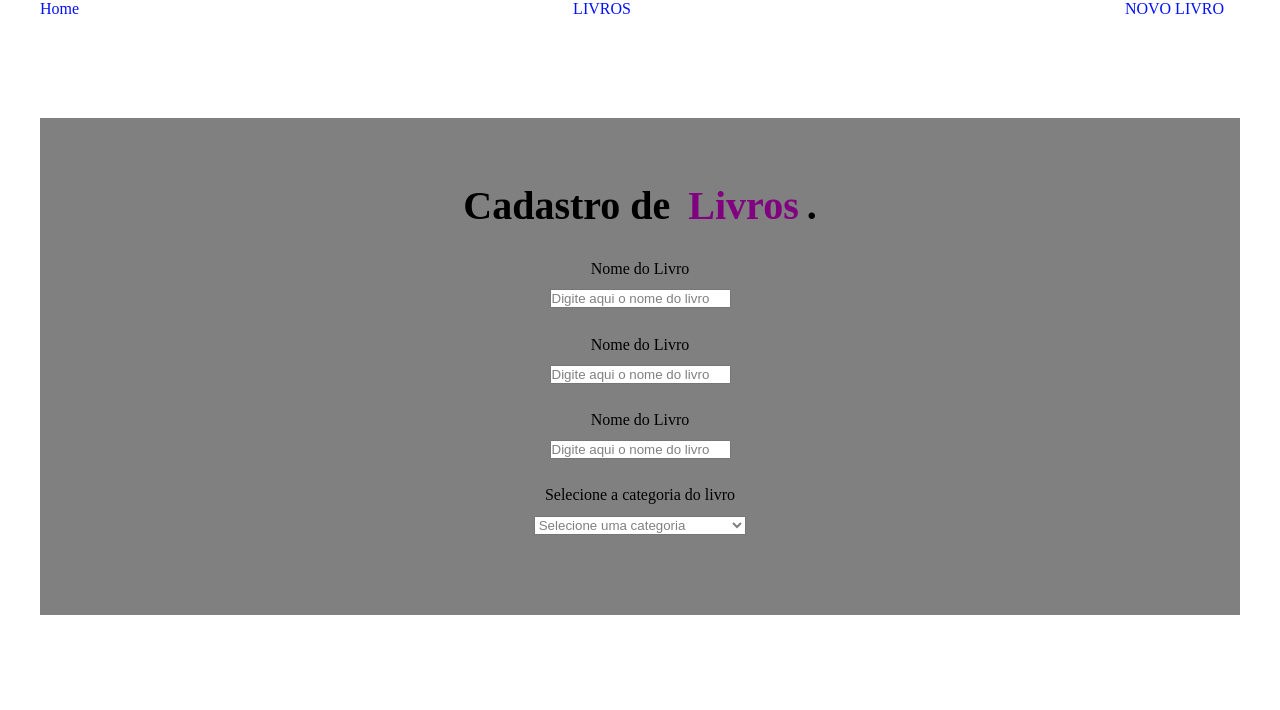
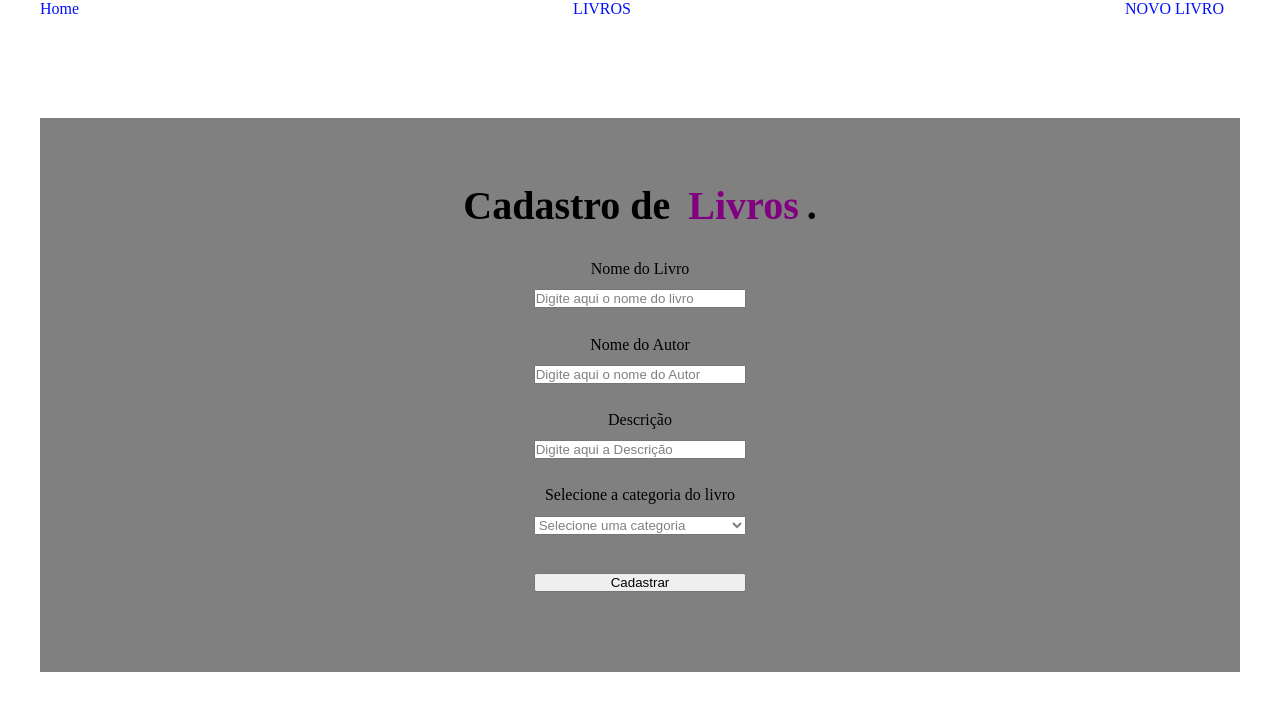
Before and after one commit to Weenio/pw3-fundamentos-react01-GuilhermeDaSilva, a React (Create React App) app in the folder projeto-react-api-01/: page /novolivro in a window 1280 px wide. Shown: the top 710 px of the page. Built offline with nearby package versions, Linux system fonts and the light colour scheme; data requests are answered from the project's data file.

Commit message:
feito sistema de registro dos livros

```diff
--- a/projeto-react-api-01/db.json
+++ b/projeto-react-api-01/db.json
@@ -1,25 +1,25 @@
 {
-    "books" : [],
-    "categories" : [
+  "books": [],
+  "categories": [
     {
-            "id" : 1,
-            "name" : "FICÇÃO CIENTIFICA"
+      "id": "1",
+      "name": "FICÇÃO CIENTIFICA"
     },
     {
-            "id" : 2,
-            "name" : "BACK-END"
+      "id": "2",
+      "name": "BACK-END"
     },
     {
-            "id" : 3,
-            "name" : "FRONT-END"
+      "id": "3",
+      "name": "FRONT-END"
     },
     {
-            "id" : 4,
-            "name" : "BANCO DE DADOS"
+      "id": "4",
+      "name": "BANCO DE DADOS"
     },
     {
-            "id" : 5,
-            "name" : "CLOUD COMPUTING"
+      "id": "5",
+      "name": "CLOUD COMPUTING"
     }
   ]
 }
--- a/projeto-react-api-01/src/components/form/Select.js
+++ b/projeto-react-api-01/src/components/form/Select.js
@@ -5,7 +5,7 @@ export default function Select({text, name, options, handlerOnChange, value}){
         <div className={styles.form_control}>
 
             <label htmlFor={name}>{text}</label>
-            <select name={name} id={name}>
+            <select name={name} id={name} onChange={handlerOnChange}>
                 <option>Selecione uma categoria</option>
                 {
                     options.map((option) => (
--- a/projeto-react-api-01/src/pages/NovoLivro.js
+++ b/projeto-react-api-01/src/pages/NovoLivro.js
@@ -8,6 +8,7 @@ import styles from './NovoLivro.module.css';
 export default function NovoLivro(){
 
     const [categorias, setCategorias] = useState([]);
+    const [livro, setLivro] = useState({})
 
     useEffect(() => {
 
@@ -32,37 +33,81 @@ export default function NovoLivro(){
         )
     }, [])
 
+    function handlerChangeBook(event){
+
+        setLivro({... livro, [event.target.name] : [event.target.value]});
+
+    }
+
+    function handlerChangeCategory(event){
+
+        setLivro({... livro, category : {
+            id: event.target.name,
+            category: event.target.options[event.target.selectedIndex].text
+        }});
+    }
+
+    function createLivro(livro){
+        fetch(
+            'http://localhost:5000/books',
+            {
+                method: 'POST',
+                headers:{
+                    'Content-Type' : 'application/json'
+                },
+            body : JSON.stringify(livro)
+        }).then(
+            (resp) => resp.json()
+        ).then(
+            (data) => {
+                console.log(data)
+            }
+        ).catch(
+            (err) => {
+                console.log(err)
+            }
+        )
+    }
+
+    function submit(event){
+        event.preventDefault();
+        createLivro(livro);
+    }
+
+    console.log(livro)
+
     return(
         <section className={styles.livrosCad_container}>
             <h1>Cadastro de <span>Livros</span>.</h1>
 
+            <form onSubmit={submit}>
                 <p>
                     <Input
                         type="text"
                         text="Nome do Livro"
-                    name="Nome do Livro"
+                        name="livroNome"
                         placeholder="Digite aqui o nome do livro"
-                    value=""
+                        handlerOnChange={handlerChangeBook}
                     />
                 </p>
 
                 <p>
                     <Input
                         type="text"
-                    text="Nome do Livro"
-                    name="Nome do Livro"
-                    placeholder="Digite aqui o nome do livro"
-                    value=""
+                        text="Nome do Autor"
+                        name="Nome do Autor"
+                        placeholder="Digite aqui o nome do Autor"
+                        handlerOnChange={handlerChangeBook}
                     />
                 </p>
 
                 <p>
                     <Input
                         type="text"
-                    text="Nome do Livro"
-                    name="Nome do Livro"
-                    placeholder="Digite aqui o nome do livro"
-                    value=""
+                        text="Descrição"
+                        name="Descrição"
+                        placeholder="Digite aqui a Descrição"
+                        handlerOnChange={handlerChangeBook}
                     />
                 </p>
 
@@ -71,8 +116,17 @@ export default function NovoLivro(){
                         name="catecoriaID"
                         text="Selecione a categoria do livro"
                         options={categorias}
+                        handlerOnChange={handlerChangeCategory}
                     />
                 </p>
+
+                <p>
+                    <Input
+                        type="submit"
+                        value="Cadastrar"
+                    />
+                </p>
+            </form>
         </section>
     )
 }
```
Lines whose indentation alone changed are shown as unchanged.
